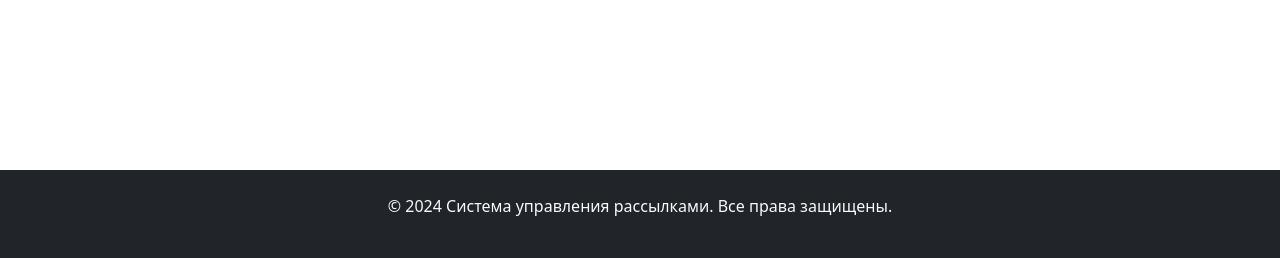
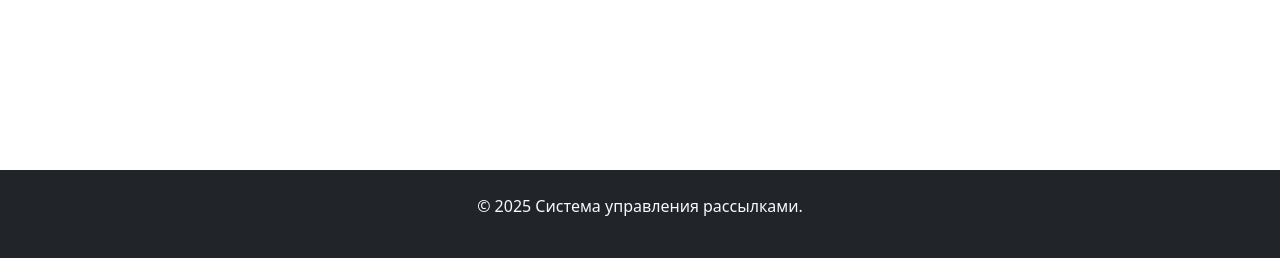
Before and after one commit to soulbratan/SkripnikovOV_CourseProj_4_SkyPro, a Django app: page /attempts/ in a window 1280 px wide. Shown: the part 542-800 px from the top of the page. Run offline with Django 4.2, Linux system fonts and the light colour scheme; the visitor is signed in with stand-in values (Sample User, id 1); data that the repository does not hold is empty; some libraries are stand-ins or nearby versions.

Commit message:
Some fixes

```diff
--- a/mailings/templates/mailings/base.html
+++ b/mailings/templates/mailings/base.html
@@ -108,7 +108,7 @@
 
     <footer class="footer bg-dark text-light py-4">
         <div class="container text-center">
-            <p>&copy; 2024 Система управления рассылками. Все права защищены.</p>
+            <p>&copy; 2025 Система управления рассылками.</p>
         </div>
     </footer>
 
```
